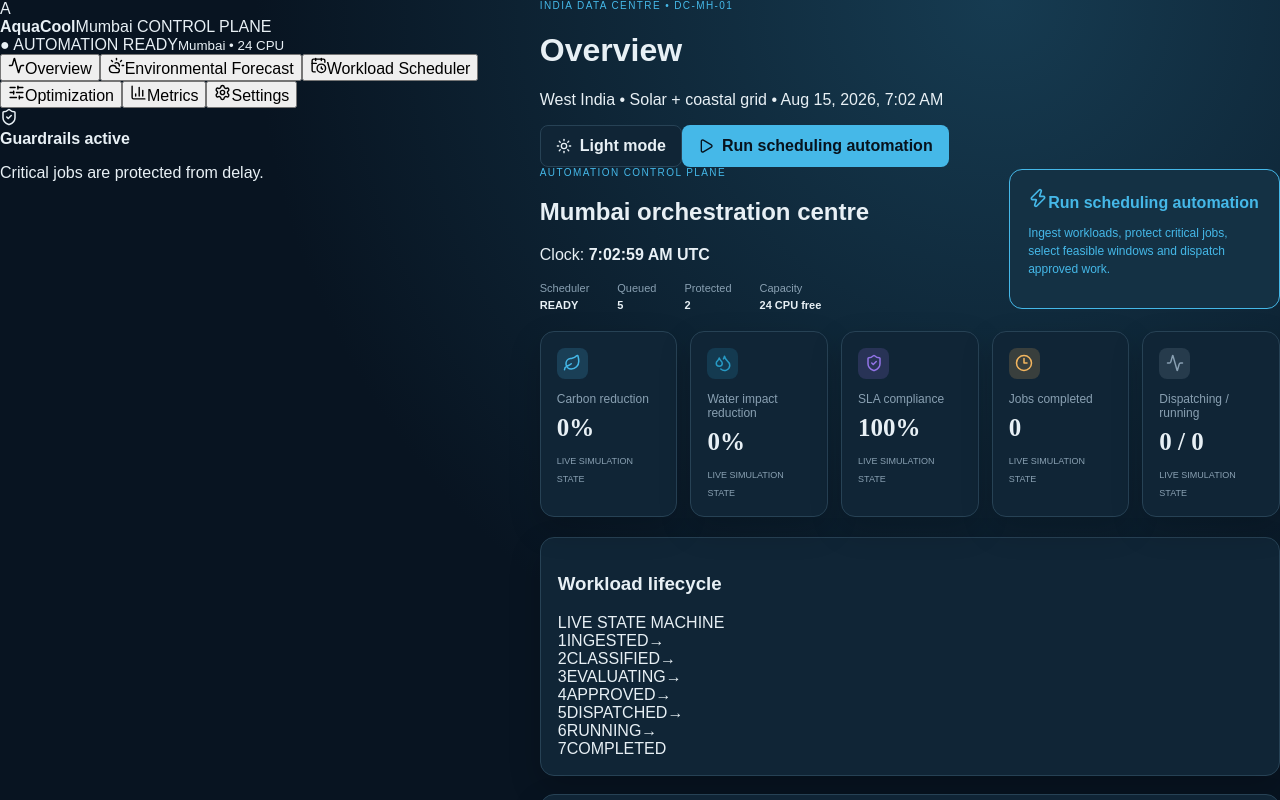
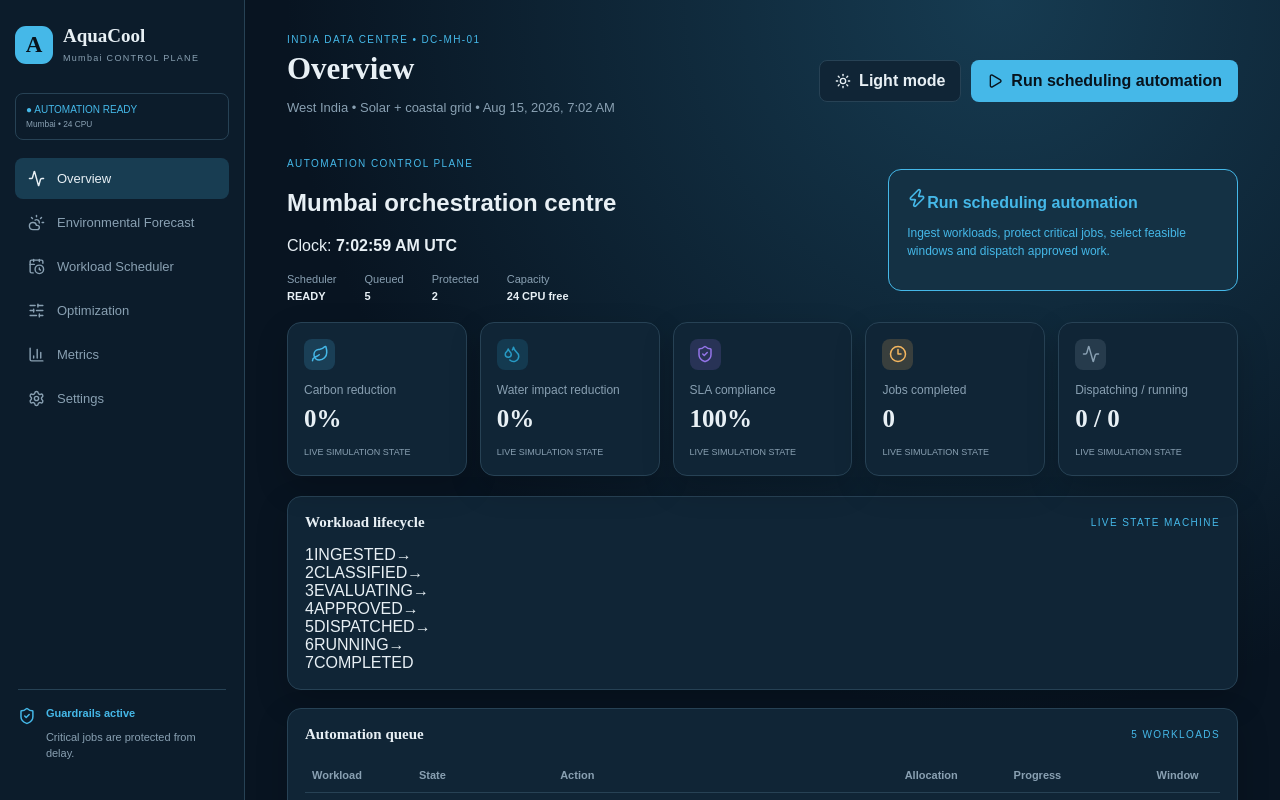
Before and after one commit to ItsKrishna-dev/aquacool-ai, a React (Vite) app: page / in a window 1280 px wide. Shown: the top 800 px of the page. Built offline with nearby package versions, Linux system fonts and the light colour scheme.

Commit message:
Align JSX class names with scoped layout CSS

```diff
--- a/src/components/common/Panel.jsx
+++ b/src/components/common/Panel.jsx
@@ -1 +1,3 @@
-export default function Panel({title,tag,children}){return <section className="panel"><div className="panelhead"><h3>{title}</h3><span>{tag}</span></div>{children}</section>}
+export default function Panel({ title, tag, children }) {
+  return <section className="panel"><div className="panel-head"><h3>{title}</h3>{tag && <span className="panel-tag">{tag}</span>}</div>{children}</section>;
+}
--- a/src/components/layout/DashboardLayout.jsx
+++ b/src/components/layout/DashboardLayout.jsx
@@ -5,9 +5,9 @@ export default function DashboardLayout({ children, page, onNavigate, theme, tog
   return (
     <div className="app-shell" data-theme={theme}>
       <Sidebar page={page} onNavigate={onNavigate} facility={facility} />
-      <main>
+      <main className="app-main">
         <Header page={page} theme={theme} toggleTheme={toggleTheme} onAutomate={onAutomate} running={running} facility={facility} />
-        {children}
+        <section className="page-content">{children}</section>
       </main>
     </div>
   );
--- a/src/components/layout/Header.jsx
+++ b/src/components/layout/Header.jsx
@@ -1 +1,10 @@
-import{Play,Sun,Moon}from'lucide-react';export default function Header({page,theme,toggleTheme,onAutomate,running,facility}){return <header><div><div className="eyebrow">INDIA DATA CENTRE • DC-{facility.profile.short}-01</div><h1>{page}</h1><p className="sub">{facility.profile.region} • {facility.profile.renewable} • {new Intl.DateTimeFormat(undefined,{dateStyle:'medium',timeStyle:'short'}).format(new Date())}</p></div><div className="header-actions"><button className="theme-toggle" onClick={toggleTheme}>{theme==='dark'?<Sun size={16}/>:<Moon size={16}/>} {theme==='dark'?'Light':'Dark'} mode</button><button className="primary" onClick={onAutomate} disabled={running}><Play size={16}/>{running?'Automation running…':'Run scheduling automation'}</button></div></header>}
+import { Play, Sun, Moon } from 'lucide-react';
+
+export default function Header({ page, theme, toggleTheme, onAutomate, running, facility }) {
+  return (
+    <header className="app-header">
+      <div><div className="eyebrow">INDIA DATA CENTRE • DC-{facility.profile.short}-01</div><h1 className="app-title">{page}</h1><p className="app-subtitle">{facility.profile.region} • {facility.profile.renewable} • {new Intl.DateTimeFormat(undefined, { dateStyle: 'medium', timeStyle: 'short' }).format(new Date())}</p></div>
+      <div className="app-header-actions"><button className="theme-toggle" onClick={toggleTheme}>{theme === 'dark' ? <Sun size={16}/> : <Moon size={16}/>} {theme === 'dark' ? 'Light' : 'Dark'} mode</button><button className="primary" onClick={onAutomate} disabled={running}><Play size={16}/>{running ? 'Automation running…' : 'Run scheduling automation'}</button></div>
+    </header>
+  );
+}
--- a/src/components/layout/Sidebar.jsx
+++ b/src/components/layout/Sidebar.jsx
@@ -1,2 +1,15 @@
-import {Activity,CloudSun,CalendarClock,SlidersHorizontal,BarChart3,Settings,ShieldCheck}from'lucide-react';import{NAV_ITEMS}from'../../app/constants';
-const icons={Overview:Activity,'Environmental Forecast':CloudSun,'Workload Scheduler':CalendarClock,Optimization:SlidersHorizontal,Metrics:BarChart3,Settings};export default function Sidebar({page,onNavigate,facility}){return <aside><div className="brand"><div className="logo">A</div><div><b>AquaCool</b><span>{facility.city} CONTROL PLANE</span></div></div><div className="mode">● AUTOMATION READY<small>{facility.city} • {facility.capacity} CPU</small></div>{NAV_ITEMS.map(item=>{const Icon=icons[item];return <button key={item} className={page===item?'active':''} onClick={()=>onNavigate(item)}><Icon size={17}/>{item}</button>})}<div className="side-note"><ShieldCheck size={18}/><div><b>Guardrails active</b><p>Critical jobs are protected from delay.</p></div></div></aside>}
+import { Activity, CloudSun, CalendarClock, SlidersHorizontal, BarChart3, Settings, ShieldCheck } from 'lucide-react';
+import { NAV_ITEMS } from '../../app/constants';
+
+const icons = { Overview: Activity, 'Environmental Forecast': CloudSun, 'Workload Scheduler': CalendarClock, Optimization: SlidersHorizontal, Metrics: BarChart3, Settings };
+
+export default function Sidebar({ page, onNavigate, facility }) {
+  return (
+    <aside className="app-sidebar">
+      <div className="sidebar-brand"><div className="sidebar-logo">A</div><div><b>AquaCool</b><span>{facility.city} CONTROL PLANE</span></div></div>
+      <div className="sidebar-mode">● AUTOMATION READY<small>{facility.city} • {facility.capacity} CPU</small></div>
+      <nav className="sidebar-nav">{NAV_ITEMS.map(item => { const Icon = icons[item]; return <button key={item} className={page === item ? 'active' : ''} onClick={() => onNavigate(item)}><Icon size={17}/><span>{item}</span></button>; })}</nav>
+      <div className="sidebar-note"><ShieldCheck size={18}/><div><b>Guardrails active</b><p>Critical jobs are protected from delay.</p></div></div>
+    </aside>
+  );
+}
```
